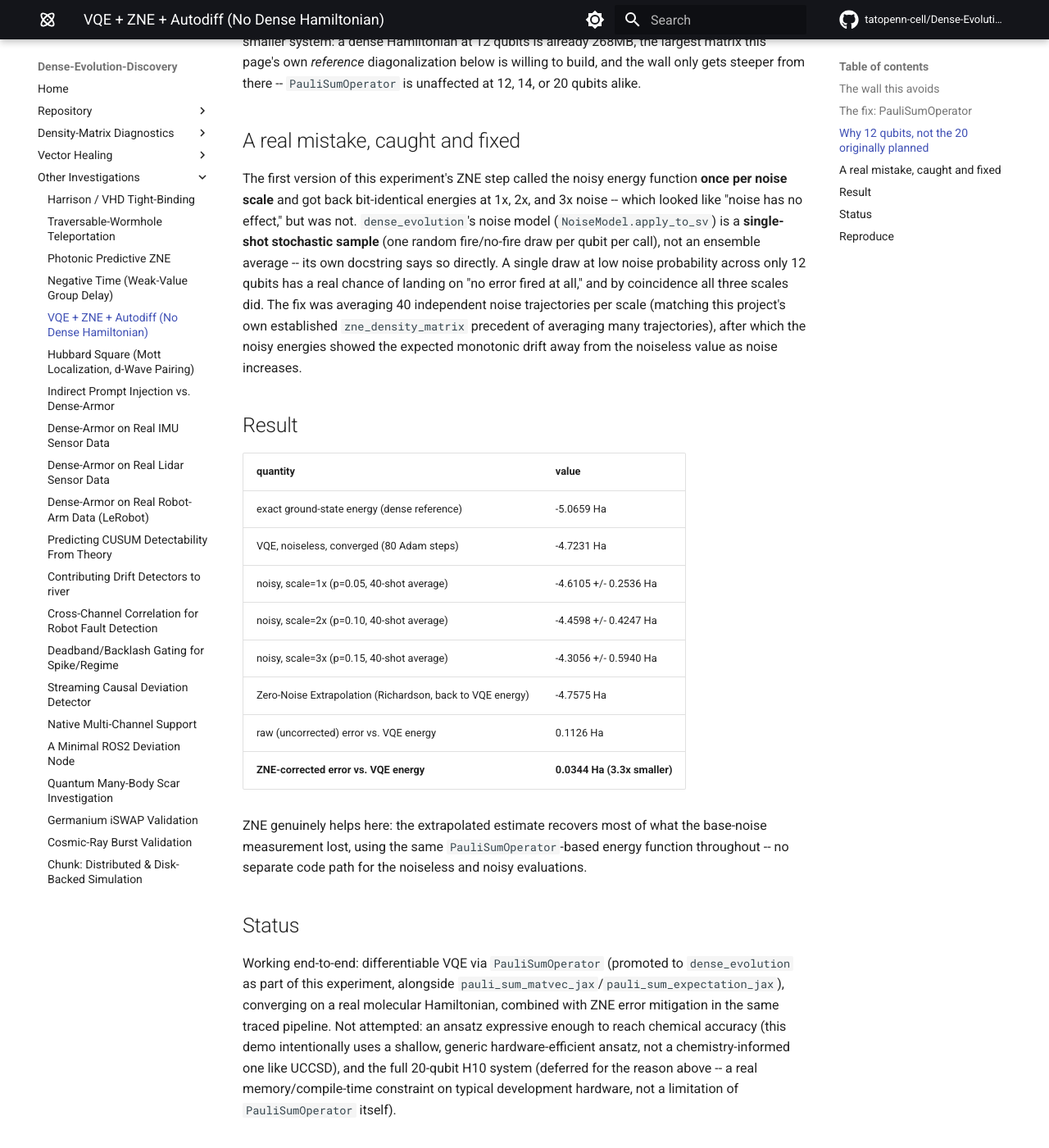
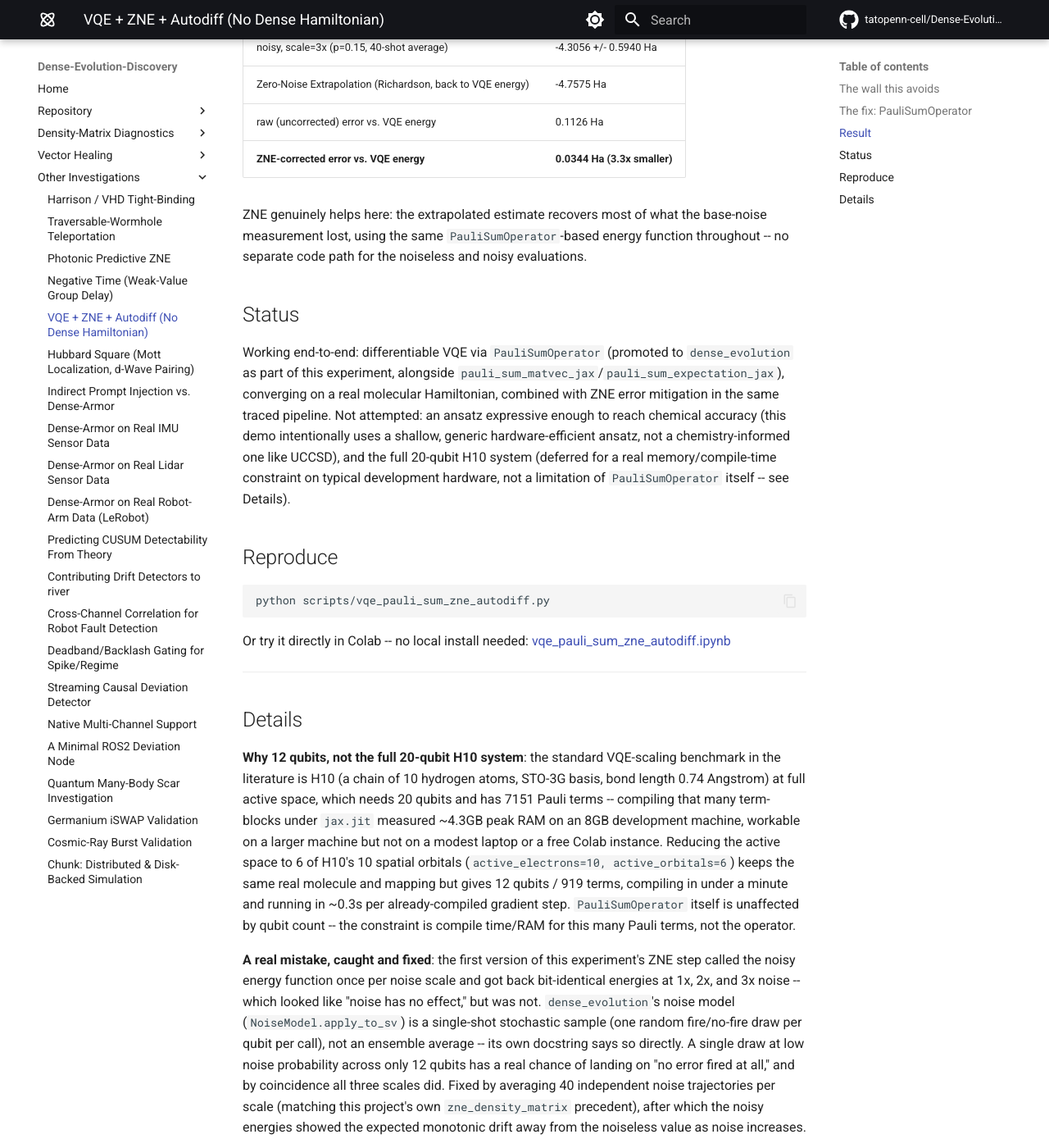
Before and after one commit to tatopenn-cell/Dense-Evolution-Discovery, an MkDocs documentation site: the page built from docs/vqe_pauli_sum_zne_autodiff.md, in a window 1280 px wide and 1400 px high, scrolled down 2070 px. Shown: the whole window at 82% size. Built offline with MkDocs 1.6.1 and Material for MkDocs 9.7.7, drawn with Linux system fonts in a browser that asks for light colours; comment, search, counter and statistics services are not loaded; some of the changed text lies outside the part shown.

Commit message:
Move VQE+ZNE+autodiff doc's build history into a Details section (#128)
The guide body mixed the actual how-to (PauliSumOperator usage,
result table) with development-history narrative (qubit-count
scaling decision, a ZNE debugging mistake) inline. Per this repo's
doc-writing rules, history/bug-fix narrative belongs only in a
Details section at the bottom, not the main guide flow.

````diff
--- a/docs/vqe_pauli_sum_zne_autodiff.md
+++ b/docs/vqe_pauli_sum_zne_autodiff.md
@@ -30,14 +30,6 @@ grad = jax.grad(lambda th: energy_fn(th, h_op)[0])(theta)   # real autodiff, no
 
 Underneath, `PauliSumOperator` calls the new `pauli_sum_matvec_jax` -- a pure-`jnp`, `jax.grad`/`jax.jit`-traceable rewrite of the existing (`numpy`-based, non-differentiable) `pauli_sum_matvec`. Verified to agree with a dense-matrix reference to machine precision (`~1e-15`), both in value and in gradient, before being trusted here.
 
-## Why 12 qubits, not the 20 originally planned
-
-The target system is H10 (a chain of 10 hydrogen atoms, STO-3G basis, bond length 0.74 Angstrom) -- the standard VQE-scaling benchmark in the literature, which needs exactly 20 qubits at full active space (verified directly). At full active space that Hamiltonian has **7151 Pauli terms**; compiling that many term-blocks under `jax.jit` measured ~4.3GB peak RAM on this project's own 8GB development machine -- workable on a larger machine, but not the "runs comfortably on a modest laptop or a free Colab instance" bar this demo needed to clear. Reducing the active space to 6 of H10's 10 spatial orbitals (`active_electrons=10, active_orbitals=6`) keeps the same real molecule and mapping but gives 12 qubits / 919 terms, measured to compile in under a minute and run in ~0.3s per already-compiled gradient step. The physics point survives the smaller system: a dense Hamiltonian at 12 qubits is already 268MB, the largest matrix this page's own *reference* diagonalization below is willing to build, and the wall only gets steeper from there -- `PauliSumOperator` is unaffected at 12, 14, or 20 qubits alike.
-
-## A real mistake, caught and fixed
-
-The first version of this experiment's ZNE step called the noisy energy function **once per noise scale** and got back bit-identical energies at 1x, 2x, and 3x noise -- which looked like "noise has no effect," but was not. `dense_evolution`'s noise model (`NoiseModel.apply_to_sv`) is a **single-shot stochastic sample** (one random fire/no-fire draw per qubit per call), not an ensemble average -- its own docstring says so directly. A single draw at low noise probability across only 12 qubits has a real chance of landing on "no error fired at all," and by coincidence all three scales did. The fix was averaging 40 independent noise trajectories per scale (matching this project's own established `zne_density_matrix` precedent of averaging many trajectories), after which the noisy energies showed the expected monotonic drift away from the noiseless value as noise increases.
-
 ## Result
 
 | quantity | value |
@@ -55,7 +47,7 @@ ZNE genuinely helps here: the extrapolated estimate recovers most of what the ba
 
 ## Status
 
-Working end-to-end: differentiable VQE via `PauliSumOperator` (promoted to `dense_evolution` as part of this experiment, alongside `pauli_sum_matvec_jax`/`pauli_sum_expectation_jax`), converging on a real molecular Hamiltonian, combined with ZNE error mitigation in the same traced pipeline. Not attempted: an ansatz expressive enough to reach chemical accuracy (this demo intentionally uses a shallow, generic hardware-efficient ansatz, not a chemistry-informed one like UCCSD), and the full 20-qubit H10 system (deferred for the reason above -- a real memory/compile-time constraint on typical development hardware, not a limitation of `PauliSumOperator` itself).
+Working end-to-end: differentiable VQE via `PauliSumOperator` (promoted to `dense_evolution` as part of this experiment, alongside `pauli_sum_matvec_jax`/`pauli_sum_expectation_jax`), converging on a real molecular Hamiltonian, combined with ZNE error mitigation in the same traced pipeline. Not attempted: an ansatz expressive enough to reach chemical accuracy (this demo intentionally uses a shallow, generic hardware-efficient ansatz, not a chemistry-informed one like UCCSD), and the full 20-qubit H10 system (deferred for a real memory/compile-time constraint on typical development hardware, not a limitation of `PauliSumOperator` itself -- see Details).
 
 ## Reproduce
 
@@ -64,3 +56,11 @@ python scripts/vqe_pauli_sum_zne_autodiff.py
 ```
 
 Or try it directly in Colab -- no local install needed: [vqe_pauli_sum_zne_autodiff.ipynb](https://colab.research.google.com/github/tatopenn-cell/Dense-Evolution-Discovery/blob/main/notebooks/vqe_pauli_sum_zne_autodiff.ipynb)
+
+---
+
+## Details
+
+**Why 12 qubits, not the full 20-qubit H10 system**: the standard VQE-scaling benchmark in the literature is H10 (a chain of 10 hydrogen atoms, STO-3G basis, bond length 0.74 Angstrom) at full active space, which needs 20 qubits and has 7151 Pauli terms -- compiling that many term-blocks under `jax.jit` measured ~4.3GB peak RAM on an 8GB development machine, workable on a larger machine but not on a modest laptop or a free Colab instance. Reducing the active space to 6 of H10's 10 spatial orbitals (`active_electrons=10, active_orbitals=6`) keeps the same real molecule and mapping but gives 12 qubits / 919 terms, compiling in under a minute and running in ~0.3s per already-compiled gradient step. `PauliSumOperator` itself is unaffected by qubit count -- the constraint is compile time/RAM for this many Pauli terms, not the operator.
+
+**A real mistake, caught and fixed**: the first version of this experiment's ZNE step called the noisy energy function once per noise scale and got back bit-identical energies at 1x, 2x, and 3x noise -- which looked like "noise has no effect," but was not. `dense_evolution`'s noise model (`NoiseModel.apply_to_sv`) is a single-shot stochastic sample (one random fire/no-fire draw per qubit per call), not an ensemble average -- its own docstring says so directly. A single draw at low noise probability across only 12 qubits has a real chance of landing on "no error fired at all," and by coincidence all three scales did. Fixed by averaging 40 independent noise trajectories per scale (matching this project's own `zne_density_matrix` precedent), after which the noisy energies showed the expected monotonic drift away from the noiseless value as noise increases.
````
